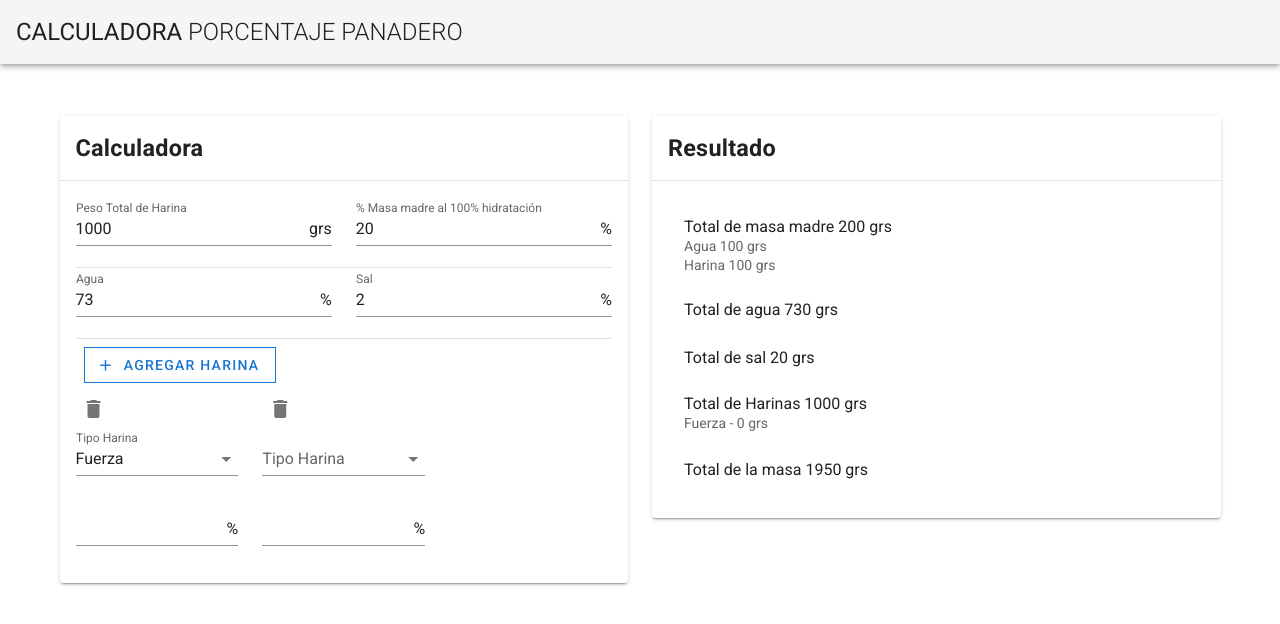
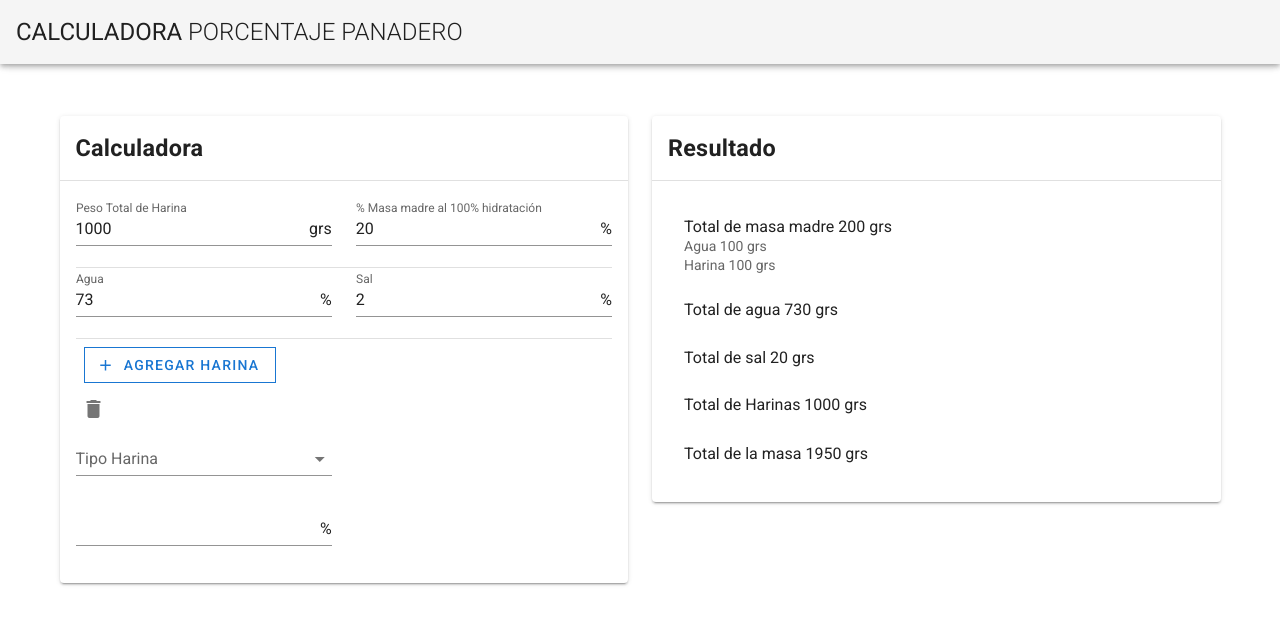
Before and after one commit to maurofokker/calculadora-panadero, a Vue app: page / in a window 1280 px wide. Both pictures are taken after a click on the button "AGREGAR HARINA". Shown: the top 624 px of the page. Built offline with nearby package versions, Linux system fonts and the light colour scheme.

Commit message:
load fluor types from file... there is a bug when deleting fluors the first element created will remain even when it was deleted

```diff
--- a/src/components/Fluor.vue
+++ b/src/components/Fluor.vue
@@ -11,28 +11,24 @@
 </template>
 
 <script>
+// import fluors from "@/data/fluors.json";
+
 export default {
   data() {
     return {
-      select: this.type,
-      fluors: [
-        "Fuerza",
-        "Fina",
-        "Whole Grain",
-        "Centeno Oscuro",
-        "Centeno Blanco"
-      ]
+      select: ""
     };
   },
   props: {
-    type: { type: String },
-    idx: { type: Number }
+    idx: { type: Number },
+    fluors: { type: Array }
   },
   methods: {
     textChanged(evt) {
       this.$emit("changetext", evt, this.idx);
     },
     textChangedType(evt) {
+      this.select = evt;
       this.$emit("changefluortype", evt, this.idx);
     }
   }
--- /dev/null
+++ b/src/data/fluors.json
@@ -0,0 +1,26 @@
+{
+  "Fuerza": {
+    "id": 1,
+    "proteina": 13
+  },
+  "Fina Normal": {
+    "id": 2,
+    "proteina": 11.5
+  },
+  "Fina Especial": {
+    "id": 3,
+    "proteina": 13
+  },
+  "Whole Grain": {
+    "id": 4,
+    "proteina": 12.3
+  },
+  "Centeno Oscuro": {
+    "id": 5,
+    "proteina": 15.9
+  },
+  "Centeno Blanco": {
+    "id": 6,
+    "proteina": 13
+  }
+}
--- a/src/views/SimpleBakerCalculator.vue
+++ b/src/views/SimpleBakerCalculator.vue
@@ -53,13 +53,13 @@
                 <v-icon left>mdi-plus</v-icon> Agregar Harina
               </v-btn>
               <v-row>
-                <v-col cols="4" v-for="(fluor, index) in fluors" :key="index">
+                <v-col cols="6" v-for="(fluor, index) in fluors" :key="index">
                   <v-btn icon color="gray" @click.prevent="deleteFluor(index)">
                     <v-icon>mdi-delete</v-icon>
                   </v-btn>
                   <Fluor
                     :idx="index"
-                    :type="fluor.type"
+                    :fluors="fluorTypes"
                     @changetext="theFluor"
                     @changefluortype="theFluorType"
                   />
@@ -150,6 +150,7 @@
 
 <script>
 import Fluor from "@/components/Fluor.vue";
+import fluors from "@/data/fluors.json";
 export default {
   components: {
     Fluor
@@ -158,12 +159,8 @@ export default {
     return {
       totalFluorWeight: 1000,
       sourdough: 20,
-      fluors: [
-        {
-          type: "Fuerza",
-          percent: null
-        }
-      ],
+      fluors: [],
+      fluorTypes: Object.keys(fluors),
       water: 73,
       salt: 2
     };
@@ -209,8 +206,8 @@ export default {
       this.fluors.push(newFluor);
     },
     deleteFluor(idx) {
-      const deletedFluor = this.fluors.splice(idx, 1);
-      console.log("DELETED", deletedFluor);
+      console.log("INDX", idx);
+      this.fluors.splice(idx, 1);
     }
   }
 };
```
